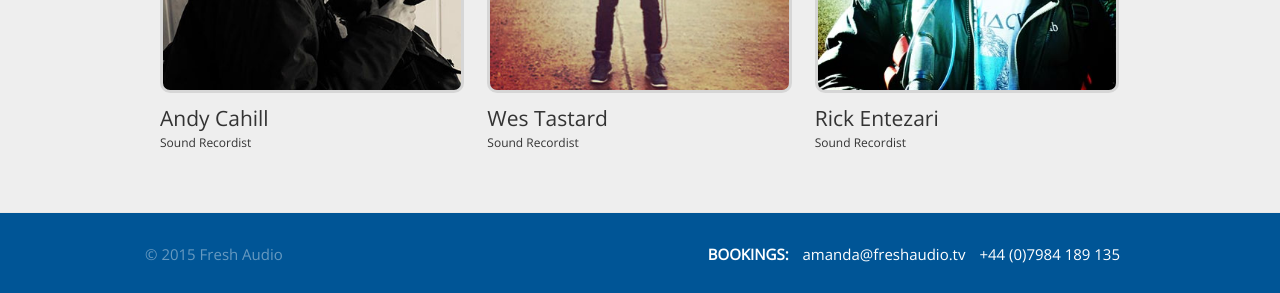
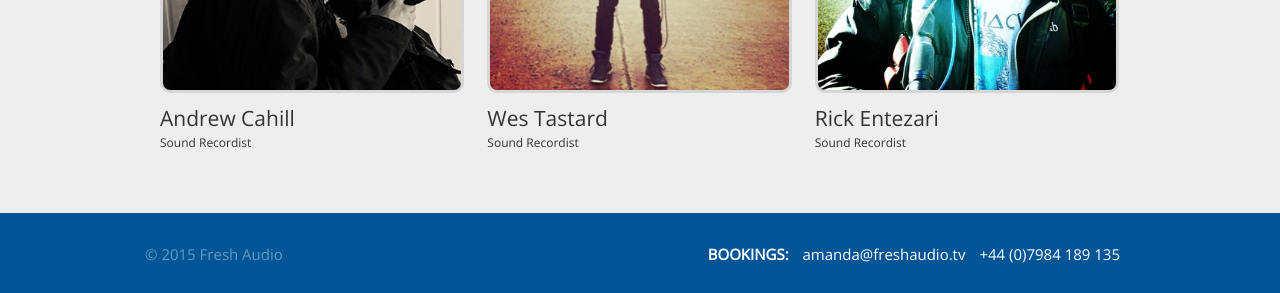
Before and after one commit to freshaudio/fresh-audio, a Jekyll site: the page built from crew.md, in a window 1280 px wide. Shown: the part 1628-1921 px from the top of the page. Built offline with Jekyll 4.4.1, drawn with Linux system fonts in a browser that asks for light colours.

Commit message:
Formalise Andy to Andrew

```diff
--- a/_data/crew.yml
+++ b/_data/crew.yml
@@ -44,7 +44,7 @@
   job: Sound Recordist
 
 - id: andy
-  first_name: Andy
+  first_name: Andrew
   last_name: Cahill
   job: Sound Recordist
 
```
